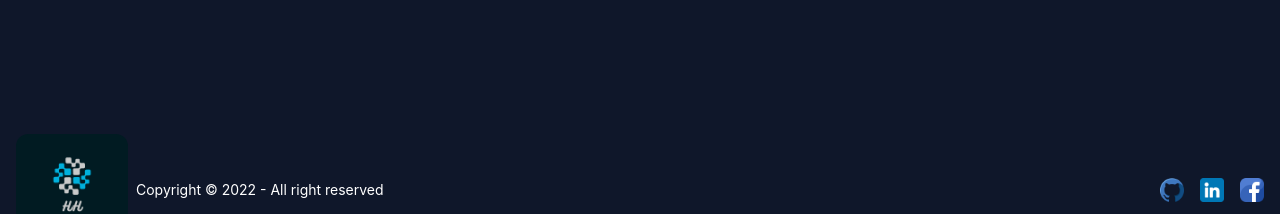
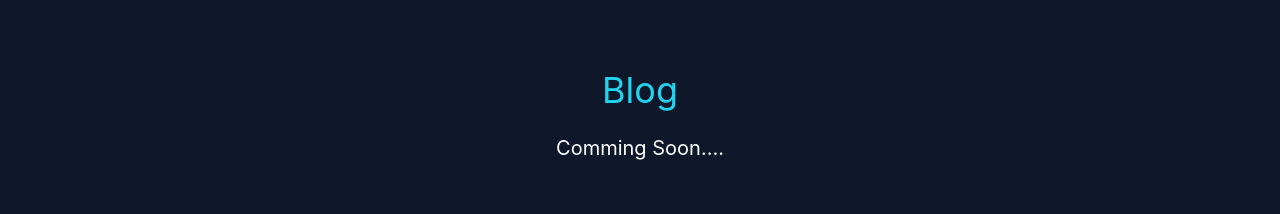
Before and after one commit to hridoyhalder1/dvlprhriday, a React (Create React App) app: page / in a window 1280 px wide. Shown: the part 2553-2767 px from the top of the page. Built offline with nearby package versions, Linux system fonts and the light colour scheme.

Commit message:
blog section

```diff
--- /dev/null
+++ b/src/Page/Home/Blog/Blog.js
@@ -0,0 +1,14 @@
+import React from 'react';
+
+const Blog = () => {
+    return (
+        <div>
+            <section id='blog'>
+                <h1 className='text-cyan-400 text-4xl text-center'>Blog</h1>
+                <p className='text-white text-center mt-6 text-xl'>Comming Soon....</p>
+            </section>
+        </div>
+    );
+};
+
+export default Blog;
--- a/src/Page/Home/Home/Home.js
+++ b/src/Page/Home/Home/Home.js
@@ -2,6 +2,7 @@ import React from 'react';
 import Navbar from '../../Navbar/Navbar';
 import AboutUs from '../AboutUs/AboutUs';
 import Banner from '../Banner/Banner';
+import Blog from '../Blog/Blog';
 import Contact from '../Contact/Contact';
 import Footer from '../Footer/Footer';
 import Project from '../Project/Project';
@@ -14,6 +15,7 @@ const Home = () => {
             <Project></Project>
             <AboutUs></AboutUs>
             <Contact></Contact>
+            <Blog></Blog>
             <Footer></Footer>
         </div>
     );
--- a/src/Page/Navbar/Navbar.js
+++ b/src/Page/Navbar/Navbar.js
@@ -16,8 +16,9 @@ const Navbar = () => {
                             <ul tabIndex={1} className="menu menu-compact dropdown-content mt-3 p-2 shadow bg-base-100 text-black rounded-box w-52">
                                 <li><Link to='/'>Home</Link></li>
                                 <li><Link to='#projects' smooth>Project</Link></li>
+                                <li><Link to='#about' smooth>About Me</Link></li>
                                 <li><Link to='#contact' smooth>Contact</Link></li>
-                                <li><Link to='#about' smooth>About Me</Link></li>
+                                <li><Link to='#blog' smooth>Blog</Link></li>
                             </ul>
                         </div>
                         <Link to='/' className="btn btn-ghost normal-case text-xl">Dvlpr Hriday</Link>
@@ -26,8 +27,9 @@ const Navbar = () => {
                         <ul className="menu menu-horizontal px-1">
                             <li><Link to='/'>Home</Link></li>
                             <li><Link to='#projects' smooth>Project</Link></li>
+                            <li><Link to='#about' smooth>About Me</Link></li>
                             <li><Link to='#contact' smooth>Contact</Link></li>
-                            <li><Link to='#about' smooth>About Me</Link></li>
+                            <li><Link to='#blog' smooth>Blog</Link></li>
                         </ul>
                     </div>
                 </div>
```
Also changed, not shown: src/App.js (+4 -3 lines).
